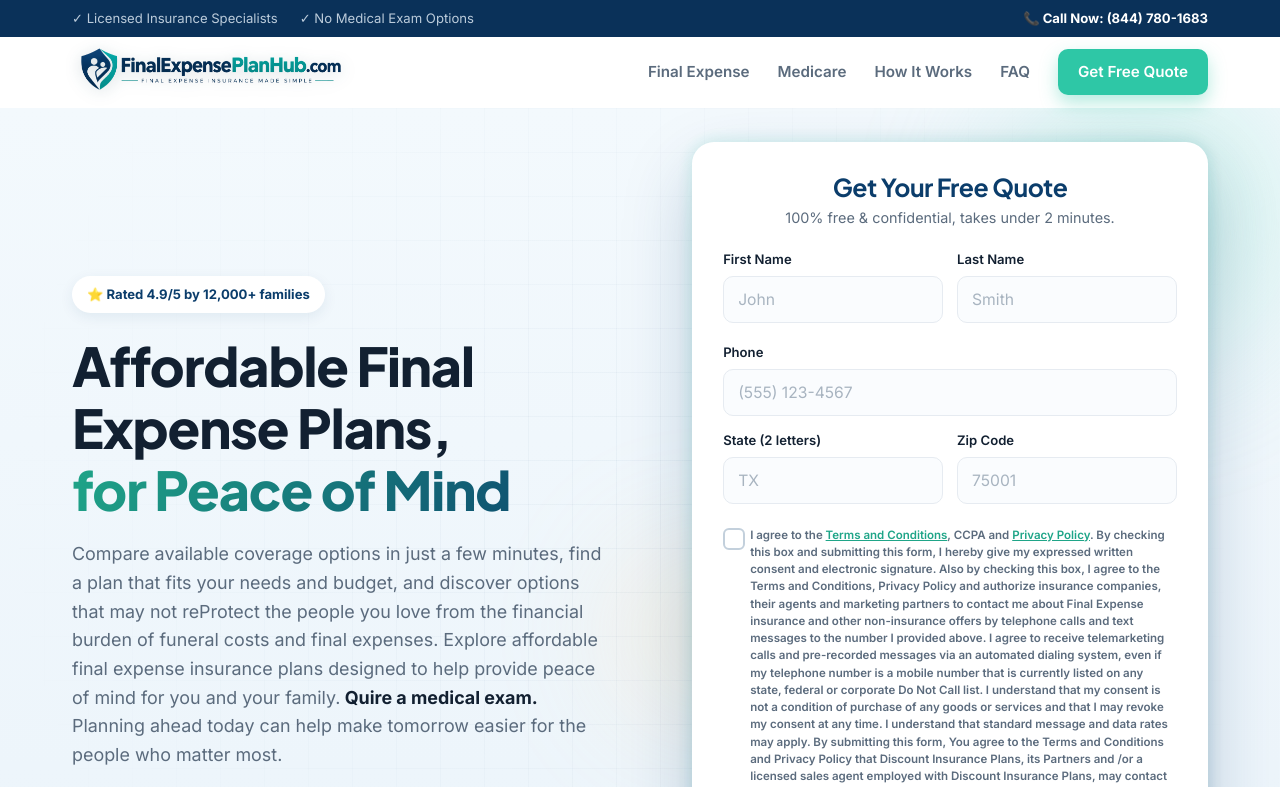
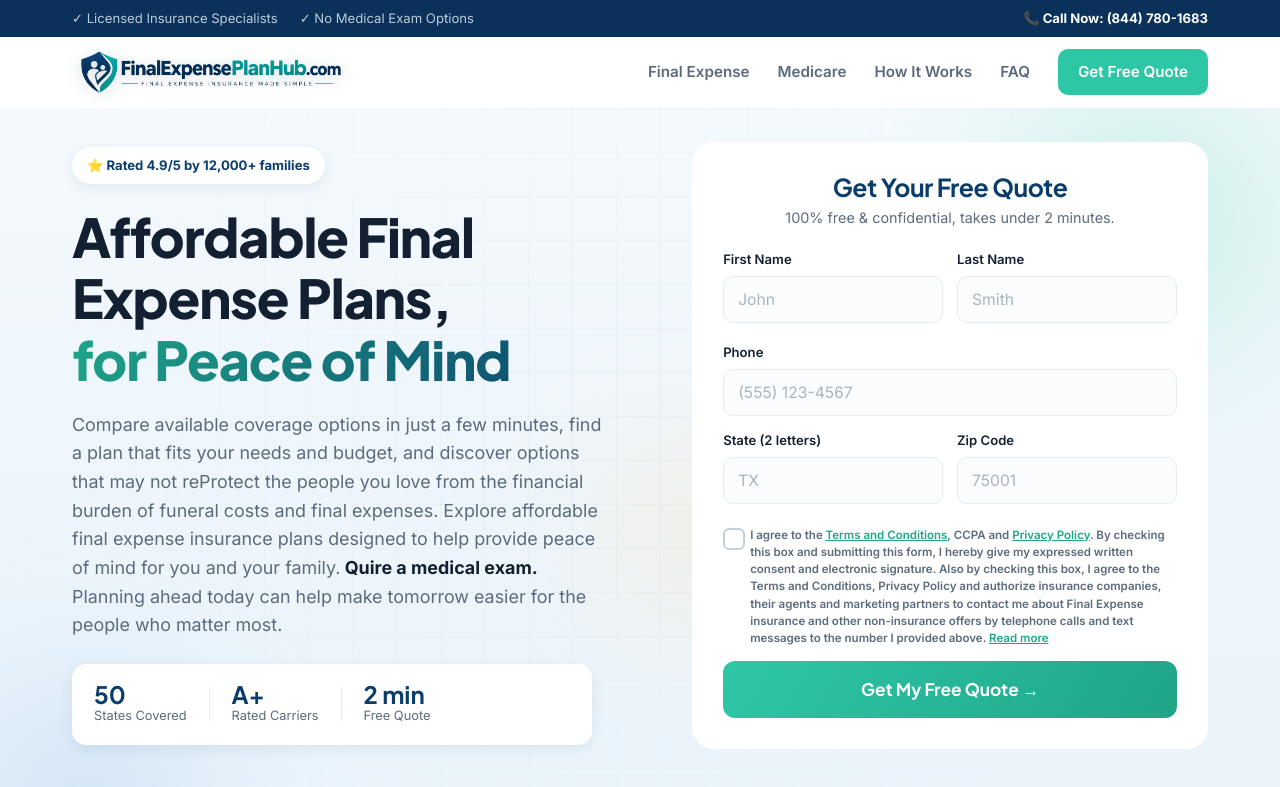
Before and after one commit to nadir041/trustedbenefithub, a React (Vite) app: page / in a window 1280 px wide. Shown: the top 787 px of the page. Built offline with nearby package versions, Linux system fonts and the light colour scheme; no server answers.

Commit message:
form setting

```diff
--- a/src/components/Brand.css
+++ b/src/components/Brand.css
@@ -15,6 +15,7 @@
   height: 92px;
   max-width: min(58vw, 720px);
   object-fit: contain;
+  transform: translateY(3px);
   filter: drop-shadow(0 3px 8px rgba(9, 54, 73, 0.18));
 }
 
--- a/src/components/QuoteForm.css
+++ b/src/components/QuoteForm.css
@@ -1,6 +1,5 @@
 #contact { scroll-margin-top: 90px; }
-.quote-form { position: relative; background: #fff; border-radius: 22px; padding: 30px; box-shadow: var(--shadow-lg); border: 1px solid rgba(255,255,255,0.6); }
-.quote-form::before { content: ''; position: absolute; inset: -2px; border-radius: 24px; z-index: -1; background: linear-gradient(135deg, var(--teal), var(--navy)); opacity: 0.18; filter: blur(8px); }
+.quote-form { position: relative; background: #fff; border-radius: 22px; padding: 30px; border: 1px solid rgba(255,255,255,0.6); }
 .quote-form__head { text-align: center; margin-bottom: 20px; }
 .quote-form__head h2 { font-size: 1.55rem; color: var(--navy); }
 .quote-form__head p { font-size: 0.9rem; color: var(--slate); margin-top: 4px; }
@@ -23,6 +22,8 @@
 .consent input[type=checkbox]:focus-visible { outline: none; box-shadow: 0 0 0 4px rgba(46,199,166,0.25); }
 .consent__text { font-size: 0.72rem; color: var(--slate); line-height: 1.5; }
 .consent__text a { color: var(--teal-dark); font-weight: 600; text-decoration: underline; }
+.consent__toggle { display: inline; margin: 0; padding: 0; border: 0; background: none; color: var(--teal-dark); font: inherit; font-weight: 600; text-decoration: underline; cursor: pointer; }
+.consent__toggle:focus-visible { outline: 2px solid var(--teal-dark); outline-offset: 2px; }
 .quote-form__secure { text-align: center; font-size: 0.78rem; color: var(--slate); margin-top: 14px; }
 .form-success[hidden] { display: none !important; }
 .form-success { position: absolute; inset: 0; background: #fff; border-radius: 22px; display: flex; flex-direction: column; align-items: center; justify-content: center; text-align: center; padding: 30px; animation: fadeScale 0.5s var(--ease); }
--- a/src/components/QuoteForm.jsx
+++ b/src/components/QuoteForm.jsx
@@ -1,7 +1,10 @@
 import '../styles/buttons.css'
 import './QuoteForm.css'
+import { useState } from 'react'
 
 function QuoteForm() {
+  const [consentExpanded, setConsentExpanded] = useState(false)
+
   return (
     <form className="quote-form" id="contact" name="contact" noValidate>
       <div className="quote-form__head">
@@ -50,15 +53,17 @@ function QuoteForm() {
           <input type="checkbox" id="consent" name="consent" required />
           <span className="consent__text">
             I agree to the{' '}
-            <a href="terms-and-conditions" target="_blank" rel="noopener">Terms and Conditions</a>,
+            <a href="/terms-and-conditions" target="_blank" rel="noopener">Terms and Conditions</a>,
             CCPA and{' '}
-            <a href="privacy-policy" target="_blank" rel="noopener">Privacy Policy</a>. By
+            <a href="/privacy-policy" target="_blank" rel="noopener">Privacy Policy</a>. By
             checking this box and submitting this form, I hereby give my expressed written
             consent and electronic signature. Also by checking this box, I agree to the Terms
             and Conditions, Privacy Policy and authorize insurance companies, their agents and
             marketing partners to contact me about Final Expense insurance and other
             non-insurance offers by telephone calls and text messages to the number I provided
-            above. I agree to receive telemarketing calls and pre-recorded messages via an
+            above.
+            <span id="consentDisclosureMore" hidden={!consentExpanded}>
+              {' '}I agree to receive telemarketing calls and pre-recorded messages via an
             automated dialing system, even if my telephone number is a mobile number that is
             currently listed on any state, federal or corporate Do Not Call list. I understand
             that my consent is not a condition of purchase of any goods or services and that I
@@ -72,6 +77,20 @@ function QuoteForm() {
             automated technology at the phone number and email address you provided, even if it
             is a wireless number, regardless of whether that you are over 18 years of age and
             your consent is not required as a condition of purchase.
+            </span>{' '}
+            <button
+              type="button"
+              className="consent__toggle"
+              aria-expanded={consentExpanded}
+              aria-controls="consentDisclosureMore"
+              onClick={(event) => {
+                event.preventDefault()
+                event.stopPropagation()
+                setConsentExpanded((expanded) => !expanded)
+              }}
+            >
+              Read {consentExpanded ? 'less' : 'more'}
+            </button>
           </span>
         </label>
         <small className="err" data-for="consent"></small>
--- a/src/components/StickyCall.css
+++ b/src/components/StickyCall.css
@@ -1,4 +1,4 @@
-.sticky-call { position: fixed; bottom: 0; left: 0; right: 0; z-index: 800; display: none; text-align: center; padding: 15px; font-family: 'Plus Jakarta Sans'; font-weight: 700; background: linear-gradient(120deg, var(--teal), var(--teal-dark)); color: #fff; box-shadow: 0 -6px 20px rgba(0,0,0,0.15); }
+.sticky-call { position: fixed; bottom: 0; left: 0; right: 0; z-index: 800; display: none; text-align: center; padding: 15px; font-family: 'Plus Jakarta Sans'; font-weight: 700; background: linear-gradient(120deg, var(--teal), var(--teal-dark)); color: #fff; }
 
 @media (max-width: 640px) {
   .sticky-call { display: block; }
--- a/src/styles/buttons.css
+++ b/src/styles/buttons.css
@@ -1,17 +1,13 @@
 .btn {
-  display: inline-flex; align-items: center; justify-content: center; gap: 8px; font-family: 'Plus Jakarta Sans'; font-weight: 700; font-size: 1rem; padding: 15px 28px; border: 0; border-radius: 12px; cursor: pointer; transition: transform 0.2s var(--ease), box-shadow 0.2s, background 0.2s; position: relative; overflow: hidden;
+  display: inline-flex; align-items: center; justify-content: center; gap: 8px; font-family: 'Plus Jakarta Sans'; font-weight: 700; font-size: 1rem; padding: 15px 28px; border: 0; border-radius: 12px; cursor: pointer; transition: transform 0.2s var(--ease), background 0.2s; position: relative; overflow: hidden;
 }
-.btn--primary { background: var(--navy); color: #fff; box-shadow: 0 10px 26px rgba(11,61,107,0.28); }
-.btn--primary:hover { transform: translateY(-3px); box-shadow: 0 16px 34px rgba(11,61,107,0.36); }
-.btn--white { background: #fff; color: var(--navy); box-shadow: var(--shadow-md); }
+.btn--primary { background: var(--navy); color: #fff; }
+.btn--primary:hover { transform: translateY(-3px); }
+.btn--white { background: #fff; color: var(--navy); }
 .btn--white:hover { transform: translateY(-3px); }
 .btn--full { width: 100%; }
-.btn--glow { background: linear-gradient(120deg, var(--teal), var(--teal-dark)); color: #fff; box-shadow: 0 12px 30px rgba(46,199,166,0.4); font-size: 1.08rem; padding: 17px 28px; }
-.btn--glow:hover { transform: translateY(-3px); box-shadow: 0 18px 40px rgba(46,199,166,0.55); }
-.btn--glow::after {
-  content: ''; position: absolute; top: 0; left: -60%; width: 40%; height: 100%; background: linear-gradient(120deg, transparent, rgba(255,255,255,0.5), transparent); transform: skewX(-20deg); animation: shine 3.2s ease-in-out infinite;
-}
-@keyframes shine { 0%, 60% { left: -60%; } 100% { left: 130%; } }
+.btn--glow { background: linear-gradient(120deg, var(--teal), var(--teal-dark)); color: #fff; font-size: 1.08rem; padding: 17px 28px; }
+.btn--glow:hover { transform: translateY(-3px); }
 .btn__spinner { display: none; width: 20px; height: 20px; border: 2.5px solid rgba(255,255,255,0.4); border-top-color: #fff; border-radius: 50%; animation: spin 0.7s linear infinite; }
 .btn.loading .btn__label { opacity: 0; }
 .btn.loading .btn__spinner { display: block; position: absolute; }
--- a/src/styles/header.css
+++ b/src/styles/header.css
@@ -3,5 +3,5 @@
 }
 .header.scrolled { box-shadow: var(--shadow-sm); border-color: var(--line); background: rgba(255,255,255,0.94); }
 .header__row { display: flex; align-items: center; justify-content: space-between; height: 70px; }
-.nav__cta { background: var(--teal); color: #fff !important; padding: 11px 20px; border-radius: 10px; box-shadow: 0 8px 18px rgba(46,199,166,0.35); transition: transform 0.2s, box-shadow 0.2s; }
-.nav__cta:hover { transform: translateY(-2px); box-shadow: 0 12px 24px rgba(46,199,166,0.45); }
+.nav__cta { background: var(--teal); color: #fff !important; padding: 11px 20px; border-radius: 10px; transition: transform 0.2s; }
+.nav__cta:hover { transform: translateY(-2px); }
```
